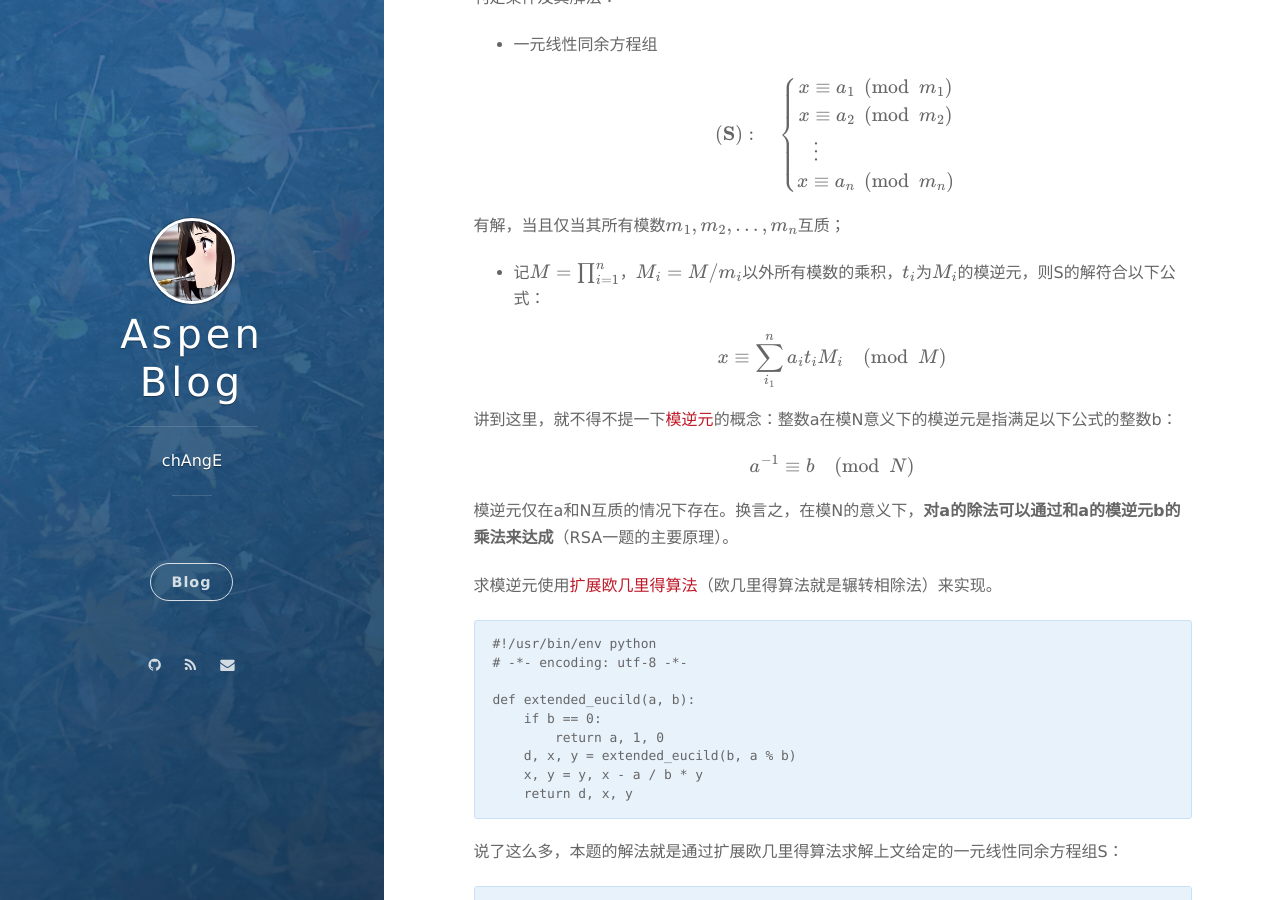
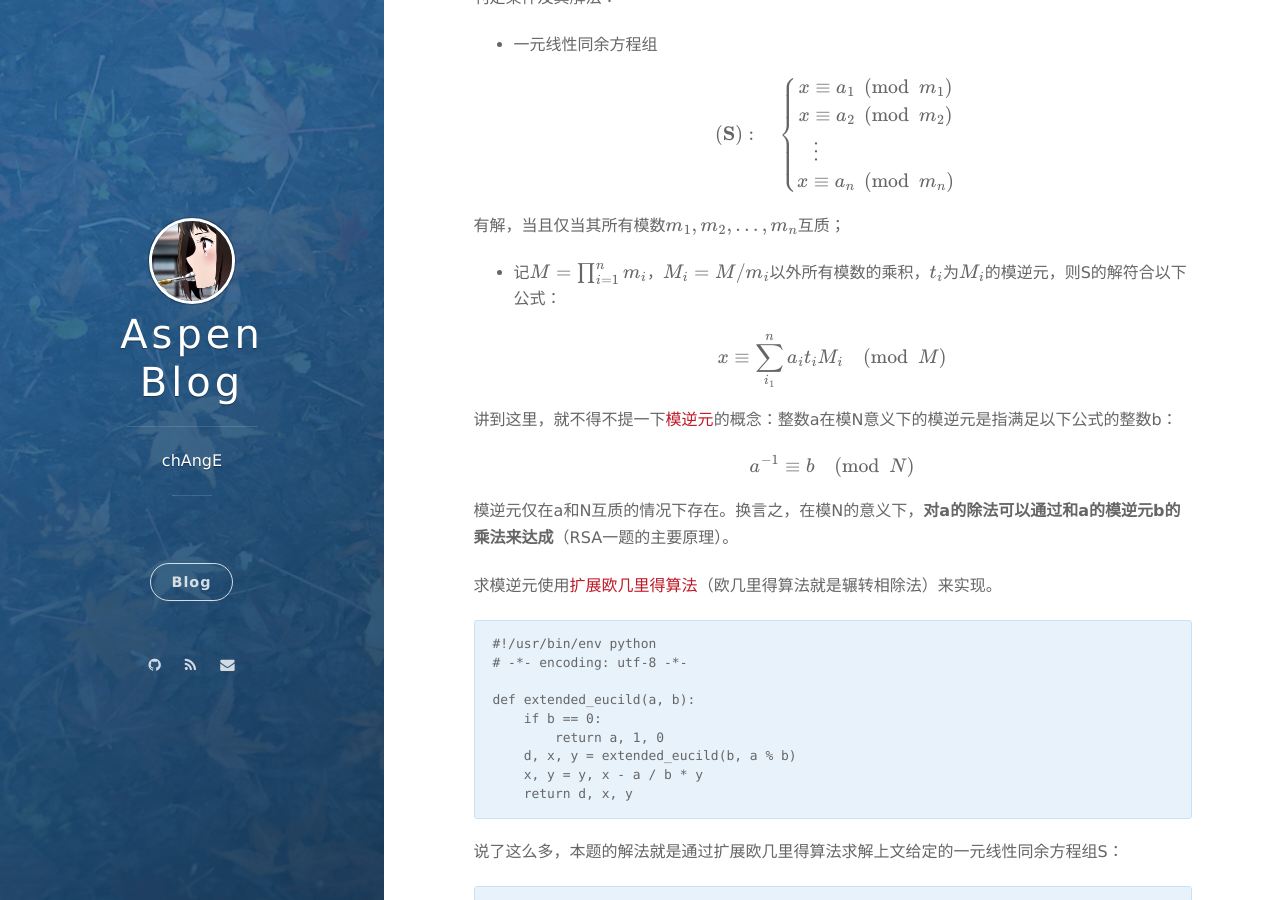
Before and after one commit to ultranal/ultranal.github.io, a Jekyll site: the page built from _posts/2018-05-28-suctf-writeup.md, in a window 1280 px wide and 900 px high, scrolled down 1892 px. Built offline with Jekyll 4.4.1, drawn with Linux system fonts in a browser that asks for light colours; nearby versions of some CDN libraries; formulas are drawn with MathJax 3.

```diff
--- a/_posts/2018-05-28-suctf-writeup.md
+++ b/_posts/2018-05-28-suctf-writeup.md
@@ -94,7 +94,7 @@ $$
 
 有解，当且仅当其所有模数\\(m_1, m_2, \ldots, m_n\\)互质；
 
-* 记\\(M=\prod_{i=1}^{n}\\)，\\(M_i = M / m_i\\)以外所有模数的乘积，\\(t_i\\)为\\(M_i\\)的模逆元，则S的解符合以下公式：
+* 记\\(M=\prod_{i=1}^{n} m_i\\)，\\(M_i = M / m_i\\)以外所有模数的乘积，\\(t_i\\)为\\(M_i\\)的模逆元，则S的解符合以下公式：
 
 $$
 \begin{aligned}
```
